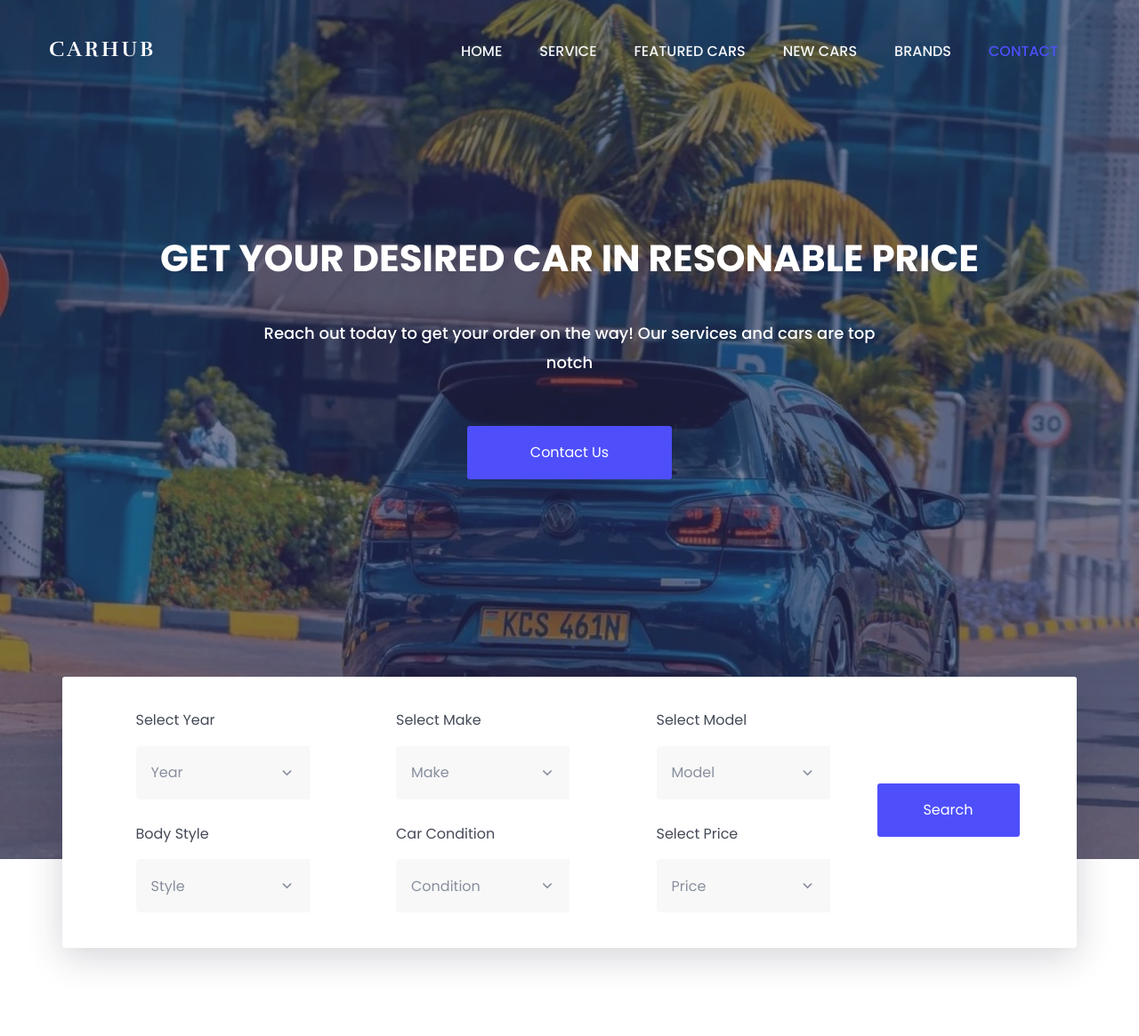
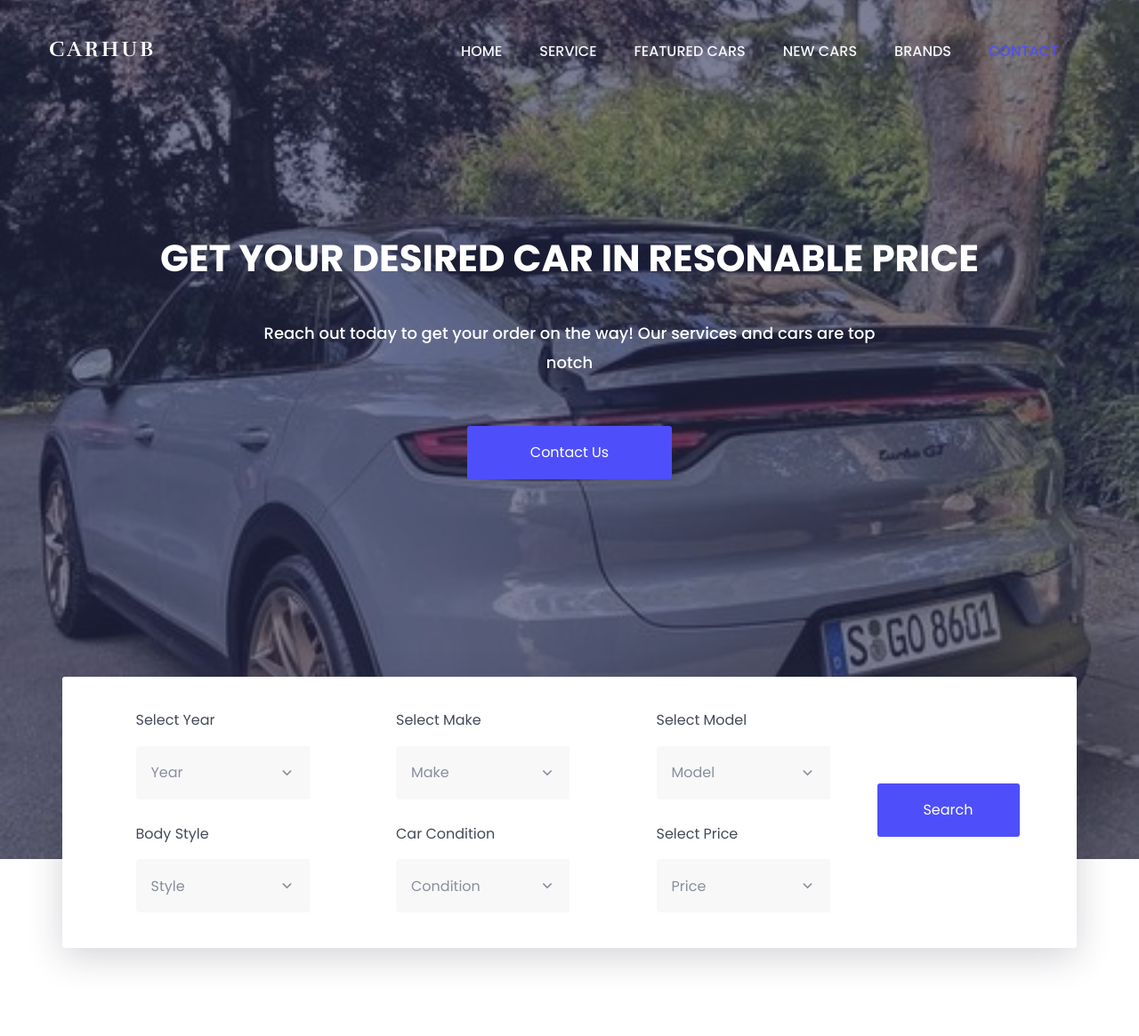
Before and after one commit to Royweru/django-cardealership, a Django app: page / in a window 1280 px wide. Shown: the top 1165 px of the page at 89% size. Run offline with Django 4.2, Linux system fonts and the light colour scheme; data comes from the database, SQL or seed files in the repository; some libraries are stand-ins or nearby versions.

Commit message:
modified:   static/assets/css/style.css 	deleted:    static/assets/images/welcome-hero/welcome-banner.jpeg 	new file:   static/assets/images/welcome-hero/welcome-banner.jpg

```diff
--- a/static/assets/css/style.css
+++ b/static/assets/css/style.css
@@ -206,7 +206,7 @@ nav.navbar.bootsnav .navbar-toggle i{color: #4e4ffa;}
 --------------------------------------*/
 .welcome-hero {
     position: relative;
-    background:url(../images/welcome-hero/welcome-banner.jpeg)no-repeat;
+    background:url(../images/welcome-hero/welcome-banner.jpg)no-repeat;
     background-position: center;
     background-size: cover;
     z-index: 1;
```
Also changed, not shown: static/assets/images/welcome-hero/welcome-banner.jpeg (deleted), static/assets/images/welcome-hero/welcome-banner.jpg (added).
